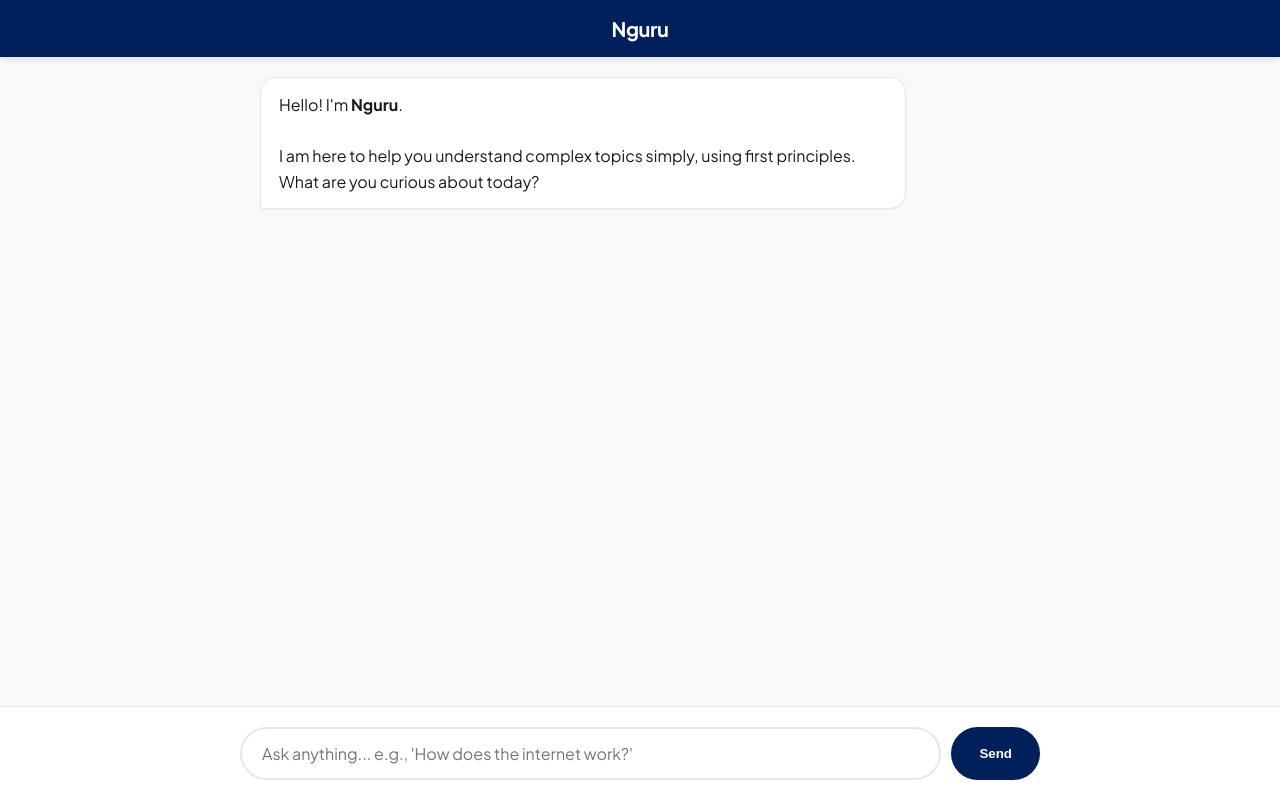
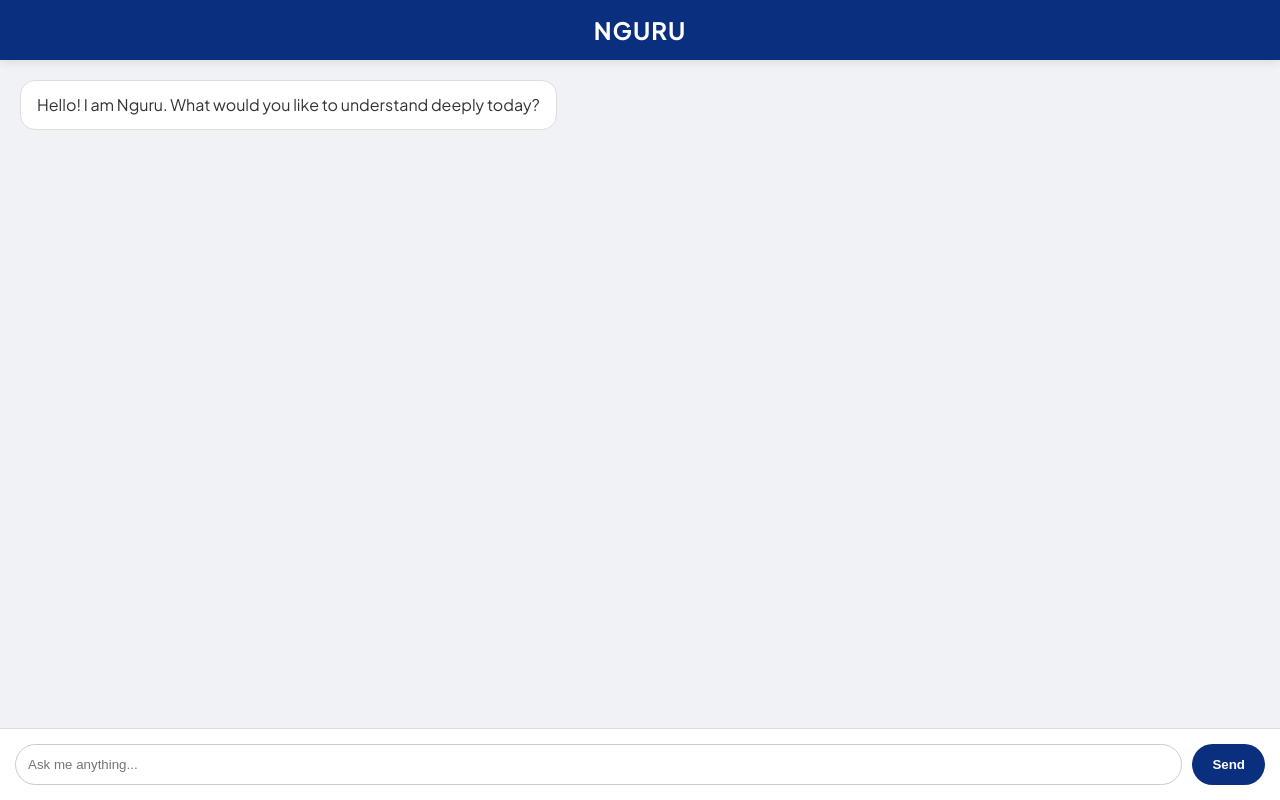
Before and after one commit to faisababangida1/NguruV2_frontend, a plain HTML site: page index.html in a window 1280 px wide. Drawn offline with Linux system fonts and the light colour scheme.

Commit message:
Update index.html

```diff
--- a/index.html
+++ b/index.html
@@ -3,27 +3,16 @@
 <head>
     <meta charset="UTF-8">
     <meta name="viewport" content="width=device-width, initial-scale=1.0">
-    <title>Nguru | Universal AI Tutor</title>
-    <link href="https://fonts.googleapis.com/css2?family=Plus+Jakarta+Sans:wght@400;500;700&display=swap" rel="stylesheet">
-
+    <title>Nguru AI Tutor</title>
+    <link href="https://fonts.googleapis.com/css2?family=Plus+Jakarta+Sans:wght@400;600;700&display=swap" rel="stylesheet">
     <style>
-        /* --- CSS STYLES (The Look) --- */
         :root {
-            /* Your Brand Colors */
-            --nguru-blue: #00205B;
-            --nguru-hover: #001640;
-            --bg-color: #F8F9FA;
-            --chat-bg: #FFFFFF;
-            --text-main: #1A1A1A;
-            --text-secondary: #666666;
-            --border-color: #E5E7EB;
+            --nguru-blue: #0B2F7F;
+            --bg-color: #F0F2F5;
+            --white: #ffffff;
         }
 
-        * {
-            box-sizing: border-box;
-            margin: 0;
-            padding: 0;
-        }
+        * { box-sizing: border-box; margin: 0; padding: 0; }
 
         body {
             font-family: 'Plus Jakarta Sans', sans-serif;
@@ -33,291 +22,135 @@
             flex-direction: column;
         }
 
-        /* HEADER */
         header {
             background-color: var(--nguru-blue);
             color: white;
-            padding: 1rem 1.5rem;
-            display: flex;
-            align-items: center;
-            justify-content: center; /* Center logo on mobile */
-            box-shadow: 0 4px 6px -1px rgba(0, 0, 0, 0.1);
-            z-index: 10;
+            padding: 15px;
+            text-align: center;
+            box-shadow: 0 2px 10px rgba(0,0,0,0.1);
         }
 
-        .logo-container {
-            display: flex;
-            align-items: center;
-            gap: 12px;
+        .logo-text {
+            font-size: 24px;
+            font-weight: 700;
+            letter-spacing: 1px;
         }
 
-        .logo {
-            height: 32px;
-            width: auto;
-            object-fit: contain;
-            background-color: white; /* Ensures logo pops if transparent */
-            padding: 2px;
-            border-radius: 4px;
-        }
-
-        h1 {
-            font-size: 1.25rem;
-            font-weight: 700;
-            letter-spacing: -0.02em;
-        }
-
-        /* CHAT AREA */
-        #chat-container {
+        #chat-box {
             flex: 1;
             overflow-y: auto;
             padding: 20px;
             display: flex;
             flex-direction: column;
-            gap: 20px;
-            scroll-behavior: smooth;
-            max-width: 800px; /* Readability limit */
-            width: 100%;
-            margin: 0 auto; /* Center the chat area */
+            gap: 15px;
         }
 
-        .message {
-            max-width: 85%;
-            padding: 14px 18px;
-            border-radius: 16px;
-            font-size: 1rem;
-            line-height: 1.6;
-            position: relative;
-            box-shadow: 0 1px 2px rgba(0,0,0,0.05);
-            animation: fadeIn 0.3s ease;
+        .msg {
+            max-width: 80%;
+            padding: 12px 16px;
+            border-radius: 15px;
+            font-size: 16px;
+            line-height: 1.5;
         }
 
-        @keyframes fadeIn {
-            from { opacity: 0; transform: translateY(10px); }
-            to { opacity: 1; transform: translateY(0); }
+        .ai {
+            align-self: flex-start;
+            background: var(--white);
+            color: #333;
+            border: 1px solid #ddd;
         }
 
-        .ai-message {
-            align-self: flex-start;
-            background-color: var(--chat-bg);
-            color: var(--text-main);
-            border: 1px solid var(--border-color);
-            border-bottom-left-radius: 4px;
+        .user {
+            align-self: flex-end;
+            background: var(--nguru-blue);
+            color: white;
         }
 
-        .user-message {
-            align-self: flex-end;
-            background-color: var(--nguru-blue);
-            color: white;
-            border-bottom-right-radius: 4px;
+        .input-container {
+            background: white;
+            padding: 15px;
+            display: flex;
+            gap: 10px;
+            border-top: 1px solid #ddd;
         }
 
-        /* INPUT AREA */
-        .input-area-wrapper {
-            background-color: var(--chat-bg);
-            border-top: 1px solid var(--border-color);
-            padding: 20px;
+        input {
+            flex: 1;
+            padding: 12px;
+            border: 1px solid #ccc;
+            border-radius: 25px;
+            outline: none;
         }
 
-        .input-area {
-            max-width: 800px;
-            margin: 0 auto;
-            display: flex;
-            gap: 10px;
-            position: relative;
+        button {
+            background: var(--nguru-blue);
+            color: white;
+            border: none;
+            padding: 10px 20px;
+            border-radius: 25px;
+            cursor: pointer;
+            font-weight: 600;
         }
 
-        #user-input {
-            flex: 1;
-            padding: 14px 20px;
-            border: 2px solid var(--border-color);
-            border-radius: 50px;
-            font-size: 1rem;
-            font-family: inherit;
-            outline: none;
-            transition: border-color 0.2s;
-        }
-
-        #user-input:focus {
-            border-color: var(--nguru-blue);
-        }
-
-        #send-btn {
-            background-color: var(--nguru-blue);
-            color: white;
-            border: none;
-            padding: 0 28px;
-            border-radius: 50px;
-            font-weight: 600;
-            cursor: pointer;
-            transition: background-color 0.2s;
-            display: flex;
-            align-items: center;
-        }
-
-        #send-btn:hover {
-            background-color: var(--nguru-hover);
-        }
-
-        #send-btn:disabled {
-            background-color: #ccc;
-            cursor: not-allowed;
-        }
-
-        /* Loading Animation */
-        .typing-indicator {
-            display: flex;
-            gap: 4px;
-            padding: 12px 16px;
-            width: fit-content;
-        }
-
-        .dot {
-            width: 8px;
-            height: 8px;
-            background-color: #666;
-            border-radius: 50%;
-            animation: bounce 1.4s infinite ease-in-out both;
-        }
-
-        .dot:nth-child(1) { animation-delay: -0.32s; }
-        .dot:nth-child(2) { animation-delay: -0.16s; }
-
-        @keyframes bounce {
-            0%, 80%, 100% { transform: scale(0); }
-            40% { transform: scale(1); }
-        }
-
-        /* Mobile Optimization */
-        @media (max-width: 600px) {
-            .message { max-width: 90%; font-size: 0.95rem; }
-            header { padding: 0.8rem; }
-            #user-input { font-size: 16px; } /* Prevents iOS zoom */
-        }
+        .loading { font-style: italic; color: #777; font-size: 14px; }
     </style>
 </head>
 <body>
 
 <header>
-        <div class="logo-container">
-            <img src="nguru-logo.png" alt="Nguru" class="logo" onerror="this.style.display='none'">
-            <h1>Nguru</h1>
-        </div>
+    <div class="logo-text">NGURU</div>
 </header>
 
-    <main id="chat-container">
-        <div class="message ai-message">
-            Hello! I'm <strong>Nguru</strong>. <br><br>
-            I am here to help you understand complex topics simply, using first principles. What are you curious about today?
+<div id="chat-box">
+    <div class="msg ai">Hello! I am Nguru. What would you like to understand deeply today?</div>
 </div>
-    </main>
 
-    <div class="input-area-wrapper">
-        <footer class="input-area">
-            <input type="text" id="user-input" placeholder="Ask anything... e.g., 'How does the internet work?'" autocomplete="off">
-            <button id="send-btn">Send</button>
-        </footer>
+<div class="input-container">
+    <input type="text" id="userInput" placeholder="Ask me anything...">
+    <button onclick="send()">Send</button>
 </div>
 
 <script>
-        /* --- JAVASCRIPT (The Brains) --- */
+    const url = 'https://nguruv2-backend-production.up.railway.app/chat';
+    const chatBox = document.getElementById('chat-box');
 
-        // YOUR LIVE BACKEND URL
-        const BACKEND_URL = 'https://nguruv2-backend-production.up.railway.app';
+    async function send() {
+        const input = document.getElementById('userInput');
+        const text = input.value.trim();
+        if (!text) return;
 
-        const chatContainer = document.getElementById('chat-container');
-        const userInput = document.getElementById('user-input');
-        const sendBtn = document.getElementById('send-btn');
+        // Add User Message
+        addMsg(text, 'user');
+        input.value = '';
 
-        // Function: Add Message to Screen
-        function addMessage(text, sender) {
-            const messageDiv = document.createElement('div');
-            messageDiv.classList.add('message', `${sender}-message`);
-
-            // Allow basic HTML for the AI (line breaks, bolding)
-            if (sender === 'ai') {
-                // Convert newlines to <br> for better formatting
-                messageDiv.innerHTML = text.replace(/\n/g, '<br>');
-            } else {
-                messageDiv.textContent = text;
-            }
-
-            chatContainer.appendChild(messageDiv);
-            scrollToBottom();
-        }
-
-        // Function: Auto-scroll to latest message
-        function scrollToBottom() {
-            chatContainer.scrollTop = chatContainer.scrollHeight;
-        }
-
-        // Function: Show Loading Dots
-        function showTypingIndicator() {
-            const typingDiv = document.createElement('div');
-            typingDiv.classList.add('message', 'ai-message', 'typing-indicator');
-            typingDiv.id = 'loading-dots';
-            typingDiv.innerHTML = '<div class="dot"></div><div class="dot"></div><div class="dot"></div>';
-            chatContainer.appendChild(typingDiv);
-            scrollToBottom();
-            return typingDiv;
-        }
-
-        // Function: Send Message to Backend
-        async function sendMessage() {
-            const message = userInput.value.trim();
-            if (message === '') return;
-
-            // 1. Disable input while waiting
-            userInput.disabled = true;
-            sendBtn.disabled = true;
-
-            // 2. Show user message
-            addMessage(message, 'user');
-            userInput.value = '';
-
-            // 3. Show loading animation
-            const loadingIndicator = showTypingIndicator();
+        // Add Loading
+        const loading = document.createElement('div');
+        loading.className = 'loading';
+        loading.innerText = 'Nguru is thinking...';
+        chatBox.appendChild(loading);
 
         try {
-                // 4. Fetch response from Railway
-                const response = await fetch(`${BACKEND_URL}/chat`, {
+            const response = await fetch(url, {
                 method: 'POST',
-                    headers: { 'Content-Type': 'application/json' },
-                    body: JSON.stringify({ message: message })
+                headers: {'Content-Type': 'application/json'},
+                body: JSON.stringify({ message: text })
             });
-
-                // Remove loading dots
-                if(loadingIndicator) loadingIndicator.remove();
-
-                if (!response.ok) {
-                    throw new Error('Server error');
-                }
-
             const data = await response.json();
-
-                // 5. Show AI response
-                addMessage(data.reply, 'ai');
-
-            } catch (error) {
-                if(loadingIndicator) loadingIndicator.remove();
-                addMessage("I'm having trouble connecting to the server. Please try again in a moment.", 'ai');
-                console.error('Error:', error);
-            } finally {
-                // 6. Re-enable input
-                userInput.disabled = false;
-                sendBtn.disabled = false;
-                userInput.focus();
-                scrollToBottom();
+            loading.remove();
+            addMsg(data.reply, 'ai');
+        } catch (e) {
+            loading.innerText = 'Error connecting to server.';
         }
     }
 
-        // Event Listeners
-        sendBtn.addEventListener('click', sendMessage);
+    function addMsg(text, type) {
+        const d = document.createElement('div');
+        d.className = 'msg ' + type;
+        d.innerText = text;
+        chatBox.appendChild(d);
+        chatBox.scrollTop = chatBox.scrollHeight;
+    }
+</script>
 
-        userInput.addEventListener('keypress', (e) => {
-            if (e.key === 'Enter') {
-                sendMessage();
-            }
-        });
-    </script>
 </body>
 </html>
```
Lines whose indentation alone changed are shown as unchanged.
